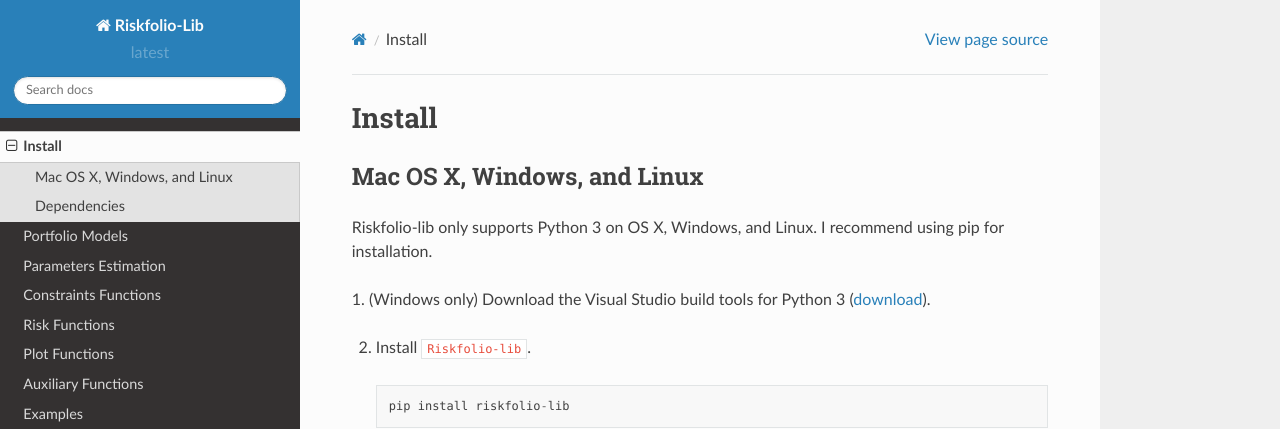
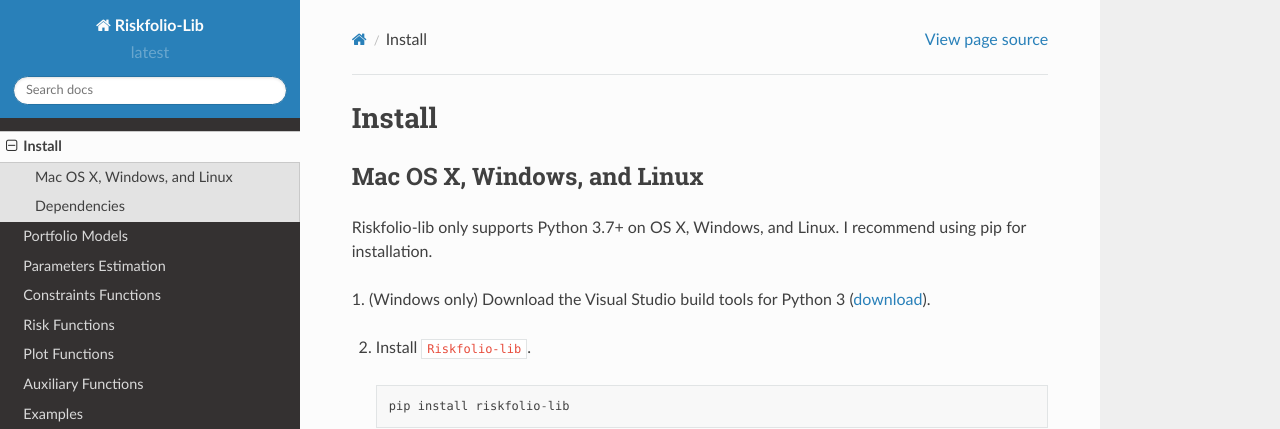
Before and after one commit to dcajasn/Riskfolio-Lib, a Sphinx documentation site: the page built from docs/source/install.rst, in a window 1280 px wide. Shown: the top 429 px of the page. Built offline with Sphinx 7.4.7 and the Read the Docs theme 2.0.0, drawn with Linux system fonts in a browser that asks for light colours.

Commit message:
update docs

```diff
--- a/docs/source/install.rst
+++ b/docs/source/install.rst
@@ -5,7 +5,7 @@
 Mac OS X, Windows, and Linux
 ============================
 
-Riskfolio-lib only supports Python 3 on OS X, Windows, and Linux. I recommend
+Riskfolio-lib only supports Python 3.7+ on OS X, Windows, and Linux. I recommend
 using pip for installation.
 
 1. (Windows only) Download the Visual Studio build tools for Python 3
--- a/setup.py
+++ b/setup.py
@@ -33,7 +33,6 @@
 CLASSIFIERS = [
     'Intended Audience :: Financial and Insurance Industry',
     'Intended Audience :: Science/Research',
-    'Programming Language :: Python :: 3.6',
     'Programming Language :: Python :: 3.7',
     'Programming Language :: Python :: 3.8',
     'Programming Language :: Python :: 3.9',
```
